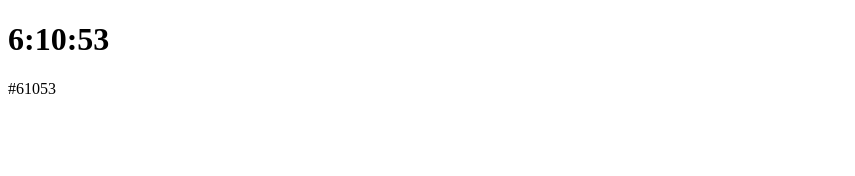
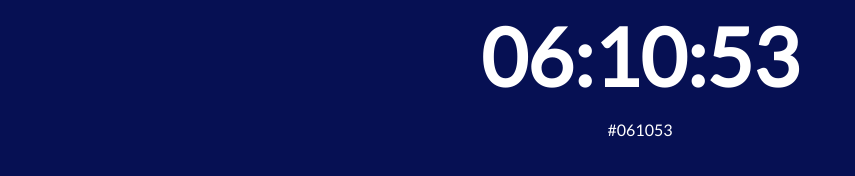
Before and after one commit to Elisebassett/clock, a plain HTML site: page index.html in a window 1280 px wide. Shown: the whole page, without its empty margins (0-855 px from the left). Drawn offline with Linux system fonts and the light colour scheme.

Commit message:
fixes #2

```diff
--- a/index.css
+++ b/index.css
@@ -1,38 +1,11 @@
 body {
+	font-family: 'Lato', light;
+	text-align: center;
+	color: white;
+}
+
+h1 {
+	margin : 0px;
+	font-size: 80px;
 
 }
-
-
-var clock = document.getElementById('clock');
-var hexColor = document.getElementById('hex_color');
-
-
-
-function hexClock() {
-	var time = new Date();
-	var hours = time.getHours().toString;
-	var minutes = time.getMinutes().toString;
-	var seconds = time.getSeconds().toString;
-
-	// if (hours.length < 2) {
-	// 	hours = "0" + hours;
-	// }
-
-	// if (minutes.length < 2) {
-	// 	minutes = "0" + minutes;
-	// }
-
-	// if (seconds.length < 2) {
-	// 	seconds = "0" + seconds;
-	// }
-
-	var hexColorStr = '#' + hours + minutes + seconds;
-	var clockStr = hours + ":" + minutes + ":" + seconds;
-
-	console.log(hours);
-	console.log(minutes);
-
-	// clock.textContent = clokStr;
-	// hexColor.textContent = hexColorStr;
-
-}
--- a/index.html
+++ b/index.html
@@ -4,6 +4,7 @@
 		<meta charset="UTF-8">
 		<title>Hex Clock</title>
 		<link rel="stylesheet" href="index.css">
+		<link href="https://fonts.googleapis.com/css?family=Lato" rel="stylesheet">
 	</head>
 	<body>
 		<h1 id="clock">00: 00: 00</h1>
--- a/index.js
+++ b/index.js
@@ -8,16 +8,16 @@ function hexClock() {
 	var minutes = time.getMinutes();
 	var seconds = time.getSeconds();
 
-	if (hours.length < 2) {
-		hours = "0" + hours;
+	if (hours <= 9) {
+		hours = '0' + hours;
 	}
 
-	if (minutes.length < 2) {
-		minutes = "0" + minutes;
+	if (minutes <= 9) {
+		minutes = '0' + minutes;
 	}
 
-	if (seconds.length < 2) {
-		seconds = "0" + seconds;
+	if (seconds <= 9) {
+		seconds = '0' + seconds;
 	}
 
 	var hexColorStr = '#' + hours + minutes + seconds;
```
